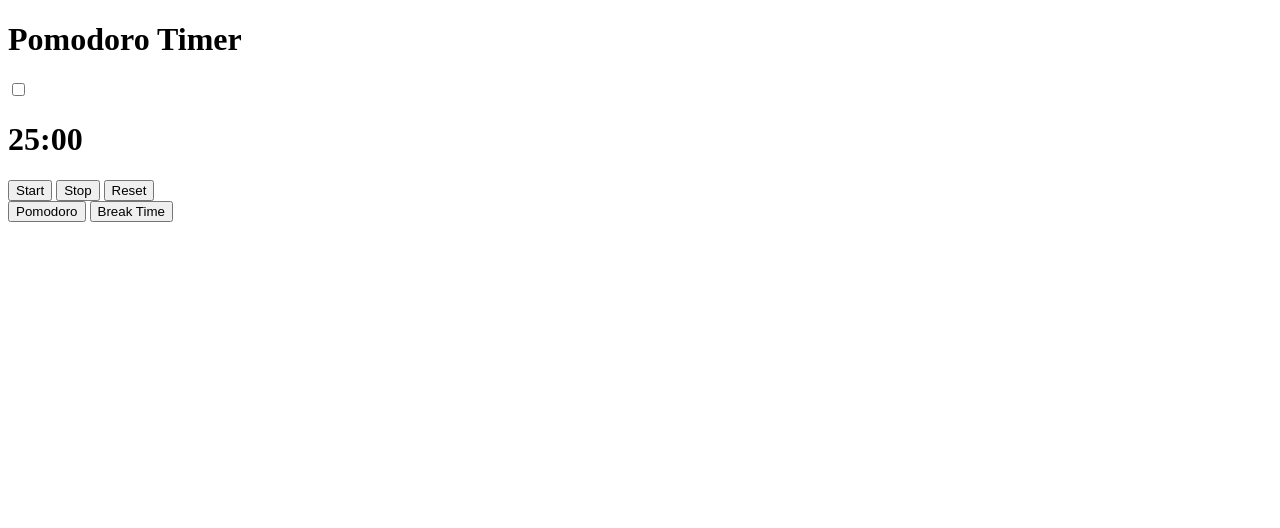
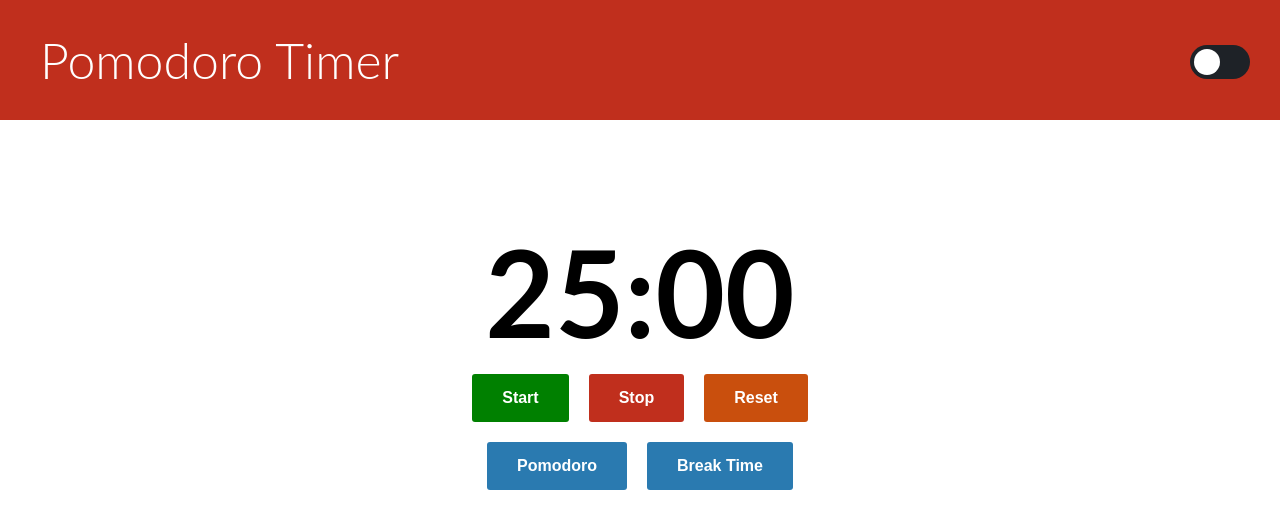
Before and after one commit to waihovong/Pomodoro-25, a plain HTML site: page index.html in a window 1280 px wide. Drawn offline with Linux system fonts and the light colour scheme; the site is published under a folder, as on GitHub Pages, so addresses that start at the root find nothing.

Commit message:
another change

```diff
--- a/index.html
+++ b/index.html
@@ -4,7 +4,7 @@
     <meta charset="UTF-8">
     <meta name="viewport" content="width=device-width, initial-scale=1.0">
     <meta http-equiv="X-UA-Compatible" content="ie=edge">
-    <link rel="stylesheet" href="/src/assets/styles/style.css">
+    <link rel="stylesheet" href="src/assets/styles/style.css">
     <title>Pomodoro Timer</title>
 </head>
 <body id="body-container">
@@ -41,5 +41,5 @@
         </audio>
         </div>
     </body>
-<script type="text/javascript" src="/src/index.js"></script>
+<script type="text/javascript" src="src/index.js"></script>
 </html>
```
